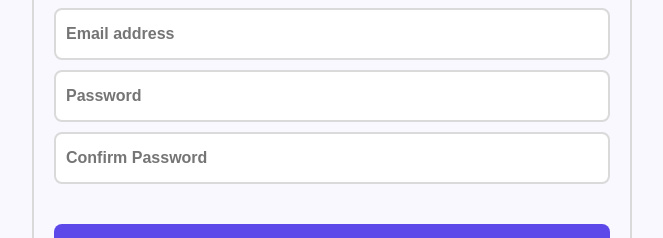
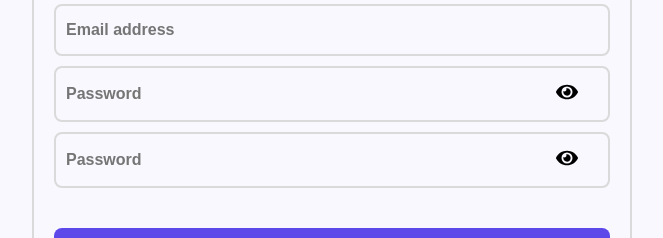
Before and after one commit to darkie-75coder/StudyHub, a React app in the folder Frontend/: page /register in a window 1280 px wide. Shown: the part 366-604 px from the top of the page, without its empty margins (308-971 px from the left). Built offline with nearby package versions, Linux system fonts and the light colour scheme; no server answers; the HTML template or start-up script is replaced by a standard one; a web font is replaced by a local one.

Commit message:
improve inp box

```diff
--- a/Frontend/src/Pages/Login.jsx
+++ b/Frontend/src/Pages/Login.jsx
@@ -4,12 +4,16 @@ import { useNavigate } from "react-router-dom";
 import { toast } from "react-toastify";
 import axios from "axios";
 import { AppContext } from "../Context/AppContext";
+import { FaEye } from "react-icons/fa";
+import { FaEyeSlash } from "react-icons/fa6";
 import Loader from "../Components/Loader";
 
 const Login = () => {
   const navigate = useNavigate();
 
   const { setLoggedIn } = useContext(AppContext);
+
+  const [type, setType] = useState("password");
 
   const [email, setEmail] = useState("");
   const [password, setPassword] = useState("");
@@ -60,8 +64,9 @@ const Login = () => {
             value={email}
             required
           />
+          <div className="pass-inp">
             <input
-            type="password"
+              type={type}
               placeholder="Password"
               onChange={(e) => {
                 setPassword(e.target.value);
@@ -69,6 +74,29 @@ const Login = () => {
               value={password}
               required
             />
+            {type === "password" ? (
+              <button
+                className="eye-btn"
+                type="button"
+                onClick={() => {
+                  setType("text");
+                }}
+              >
+                <FaEye />{" "}
+              </button>
+            ) : (
+              <button
+                className="eye-btn"
+                type="button"
+                onClick={() => {
+                  setType("password");
+                }}
+              >
+                <FaEyeSlash />
+              </button>
+            )}
+          </div>
+
           <a href="#">Forgot password?</a>
           <button type="submit">Login</button>
           <p>
--- a/Frontend/src/Pages/Register.jsx
+++ b/Frontend/src/Pages/Register.jsx
@@ -5,6 +5,7 @@ import { toast } from "react-toastify";
 import axios from "axios";
 import { AppContext } from "../Context/AppContext";
 import Loader from "../Components/Loader";
+import { FaEye, FaEyeSlash } from "react-icons/fa";
 
 const Register = () => {
   const navigate = useNavigate();
@@ -13,6 +14,9 @@ const Register = () => {
   const [email, setEmail] = useState("");
   const [password, setPassword] = useState("");
   const [consPass, setConsPass] = useState("");
+
+  const [type, setType] = useState("password");
+  const [typeg, setTypeg] = useState("password");
 
   const [loading, setLoading] = useState(false);
 
@@ -76,8 +80,9 @@ const Register = () => {
             value={email}
             required
           />
+          <div className="pass-inp">
             <input
-            type="password"
+              type={type}
               placeholder="Password"
               onChange={(e) => {
                 setPassword(e.target.value);
@@ -85,15 +90,60 @@ const Register = () => {
               value={password}
               required
             />
+            {type === "password" ? (
+              <button
+                className="eye-btn"
+                type="button"
+                onClick={() => {
+                  setType("text");
+                }}
+              >
+                <FaEye />{" "}
+              </button>
+            ) : (
+              <button
+                className="eye-btn"
+                type="button"
+                onClick={() => {
+                  setType("password");
+                }}
+              >
+                <FaEyeSlash />
+              </button>
+            )}
+          </div>
+          <div className="pass-inp">
             <input
-            type="password"
-            placeholder="Confirm Password"
+              type={typeg}
+              placeholder="Password"
               onChange={(e) => {
                 setConsPass(e.target.value);
               }}
               value={consPass}
               required
             />
+            {typeg === "password" ? (
+              <button
+                className="eye-btn"
+                type="button"
+                onClick={() => {
+                  setTypeg("text");
+                }}
+              >
+                <FaEye />{" "}
+              </button>
+            ) : (
+              <button
+                className="eye-btn"
+                type="button"
+                onClick={() => {
+                  setTypeg("password");
+                }}
+              >
+                <FaEyeSlash />
+              </button>
+            )}
+          </div>
           <button>Register</button>
           <p>
             Already have an account?{" "}
--- a/Frontend/src/index.css
+++ b/Frontend/src/index.css
@@ -222,6 +222,35 @@ body {
   height: 52px;
   font-size: 16px;
   font-weight: 700;
+  background: transparent;
+}
+
+.login-box .pass-inp {
+  width: 100%;
+  border: 2px solid #dadada;
+  border-radius: 8px;
+  display: flex;
+  justify-content: center;
+  align-items: center;
+  background: transparent;
+  padding: 0 20px 0 0;
+}
+
+.login-box .pass-inp svg {
+  font-size: 22px;
+}
+
+.login-box .pass-inp .eye-btn {
+  width: fit-content;
+  background: transparent;
+  color: #000;
+  height: fit-content;
+  margin: 0 0 0;
+  padding: 10px;
+}
+
+.login-box .pass-inp input {
+  border: none;
 }
 
 a {
```
Lines whose indentation alone changed are shown as unchanged.
